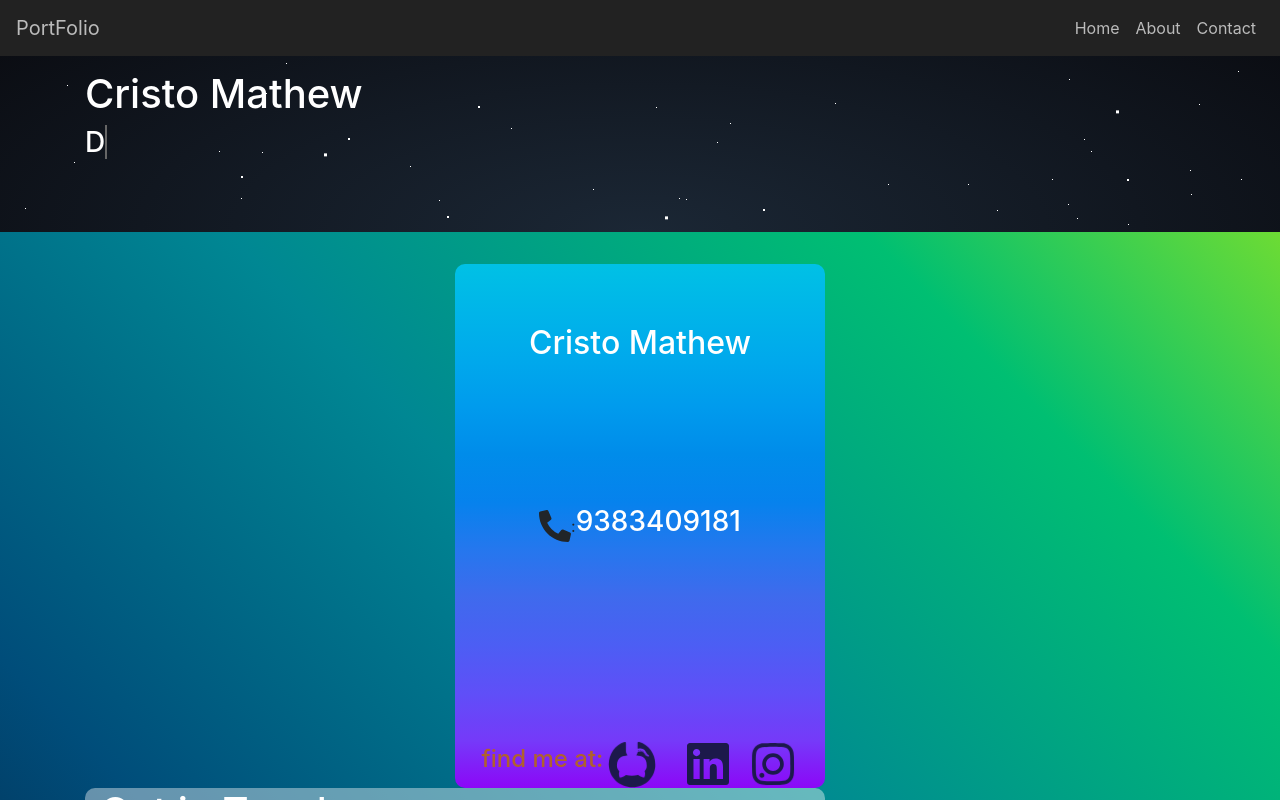
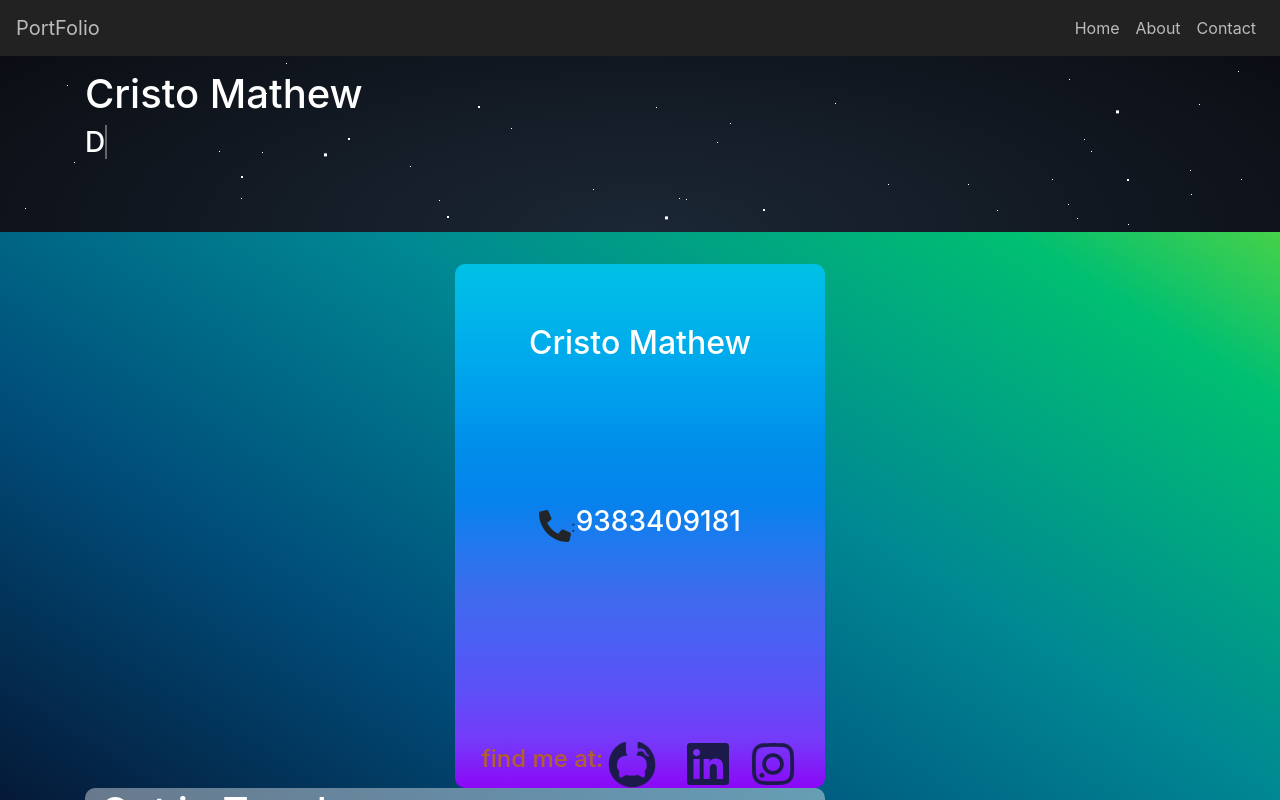
Before and after one commit to cristomathew/portfolio, a React (Create React App) app: page /contact in a window 1280 px wide. Shown: the top 800 px of the page. Built offline with nearby package versions, Linux system fonts and the light colour scheme.

Commit message:
fixed background

```diff
--- a/src/App.css
+++ b/src/App.css
@@ -1,6 +1,6 @@
 .layout{
   background-image: linear-gradient(to right top, #051937, #004d7a, #008793, #00bf72, #a8eb12);
-
+  height: 100vh;
 }
 h1, h2, h3, h4{
   color: #ffffff;
--- a/src/Components/email.js
+++ b/src/Components/email.js
@@ -10,7 +10,7 @@ class ContactForm extends Component {
   }
 handleSubmit(e) {
     e.preventDefault()
-    alert('Thanks for contacting me Ill get back to asp')
+    alert('Thanks for contacting me Ill get back to asap')
     // eslint-disable-next-line
     const { name, email, subject, message } = this.state
     let templateParams = {
--- a/src/Styling/css/style.css
+++ b/src/Styling/css/style.css
@@ -6,6 +6,7 @@
 body {
   padding: 0;
   margin: 0;
+  height: 100%;
 }
 
 #notfound {
--- a/src/index.css
+++ b/src/index.css
@@ -6,19 +6,11 @@ body {
     sans-serif;
   -webkit-font-smoothing: antialiased;
   -moz-osx-font-smoothing: grayscale;
+  background-image: linear-gradient(to right top, #051937, #004d7a, #008793, #00bf72, #a8eb12);
+
 }
 
 code {
   font-family: source-code-pro, Menlo, Monaco, Consolas, 'Courier New',
     monospace;
 }
-
-body {
-  line-height: 1;
-  min-height: 100%;
-  position: relative; }
-
-html {
-  min-height: 100%;
-  background-image: linear-gradient(to right top, #051937, #004d7a, #008793, #00bf72, #a8eb12);
-}
```
